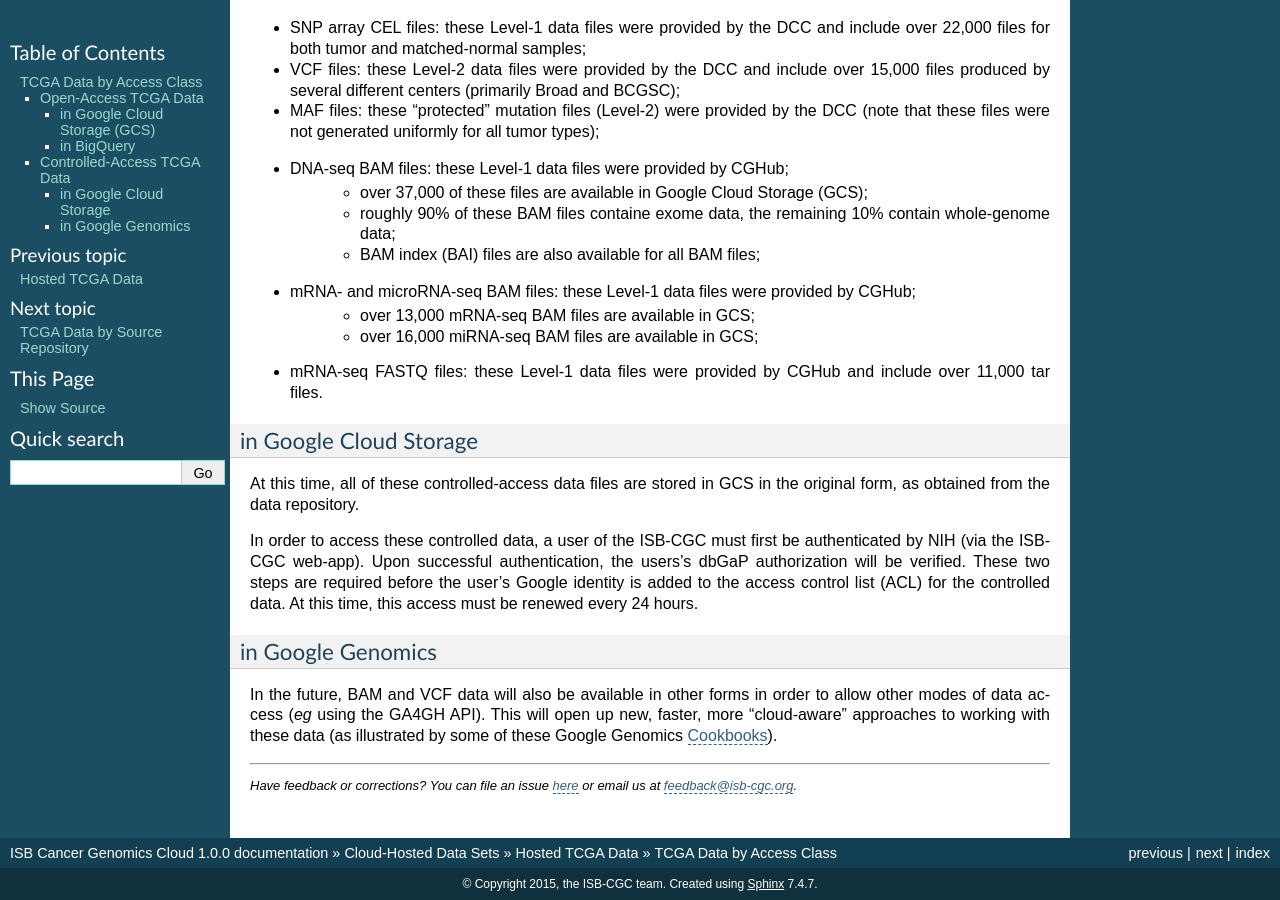
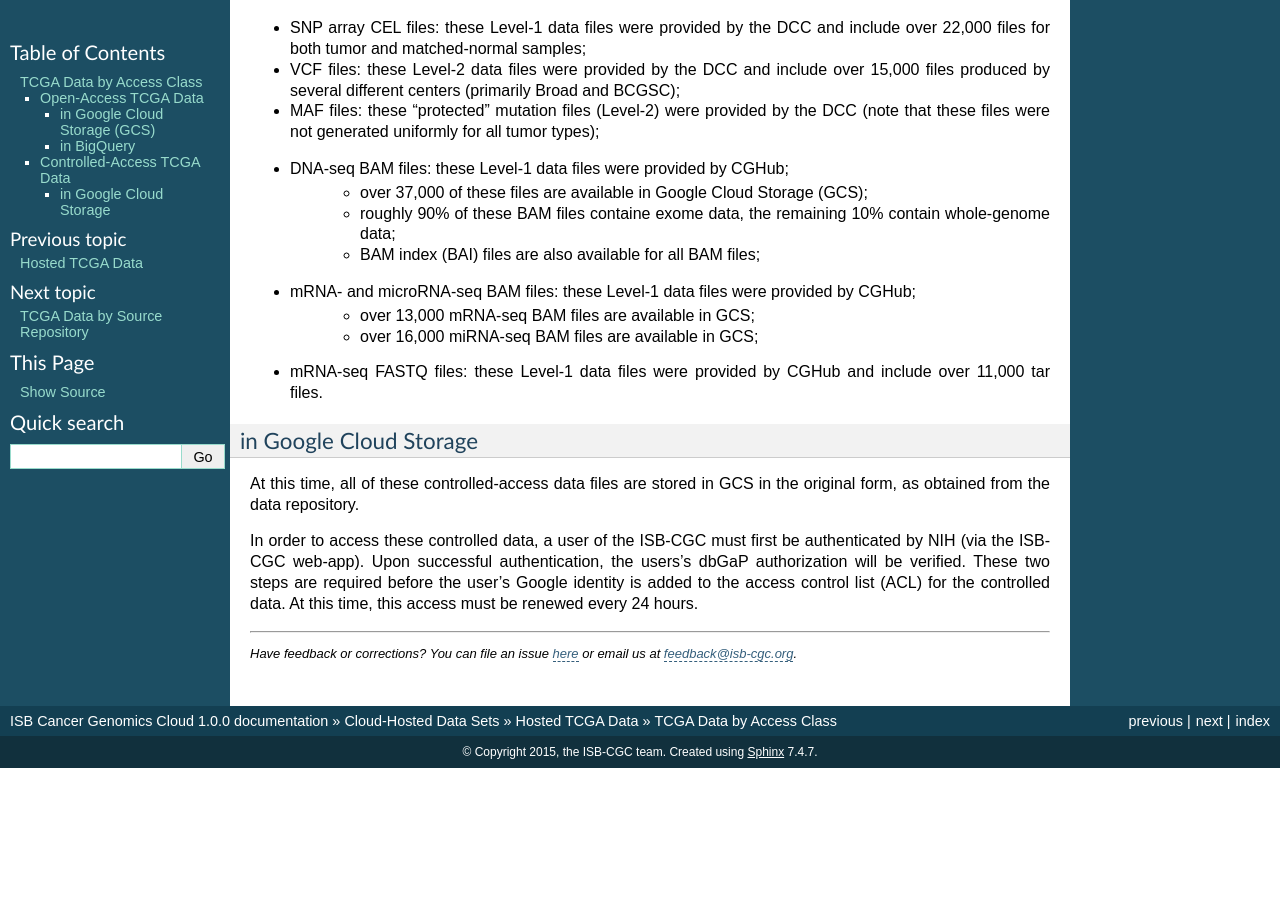
Before and after one commit to isb-cgc/readthedocs, a Sphinx documentation site: the page built from docs/source/sections/data/data2/byAccessClass.rst, in a window 1280 px wide and 900 px high, scrolled down 787 px. Built offline with Sphinx 7.4.7, drawn with Linux system fonts in a browser that asks for light colours; pages that are not in the unit, such as notebooks, are missing from menus; after the commit the page ends 1555 px from its top, so only the background shows below that.

Commit message:
removed Google Genomics information from this page

```diff
--- a/docs/source/sections/data/data2/byAccessClass.rst
+++ b/docs/source/sections/data/data2/byAccessClass.rst
@@ -59,10 +59,3 @@ In order to access these controlled data, a user of the ISB-CGC must first be au
 Upon successful authentication, the users's dbGaP authorization will be verified.  These two steps are required before the user's
 Google identity is added to the access control list (ACL) for the controlled data.  At this time, this access must be renewed
 every 24 hours.
-
-in Google Genomics
-------------------
-
-In the future, BAM and VCF data will also be available in other forms in order to allow other modes of data
-access (*eg* using the GA4GH API).  This will open up new, faster, more "cloud-aware" approaches to working with these data
-(as illustrated by some of these Google Genomics `Cookbooks <https://googlegenomics.readthedocs.org/en/latest/sections/analyze_data.html>`_).
```
